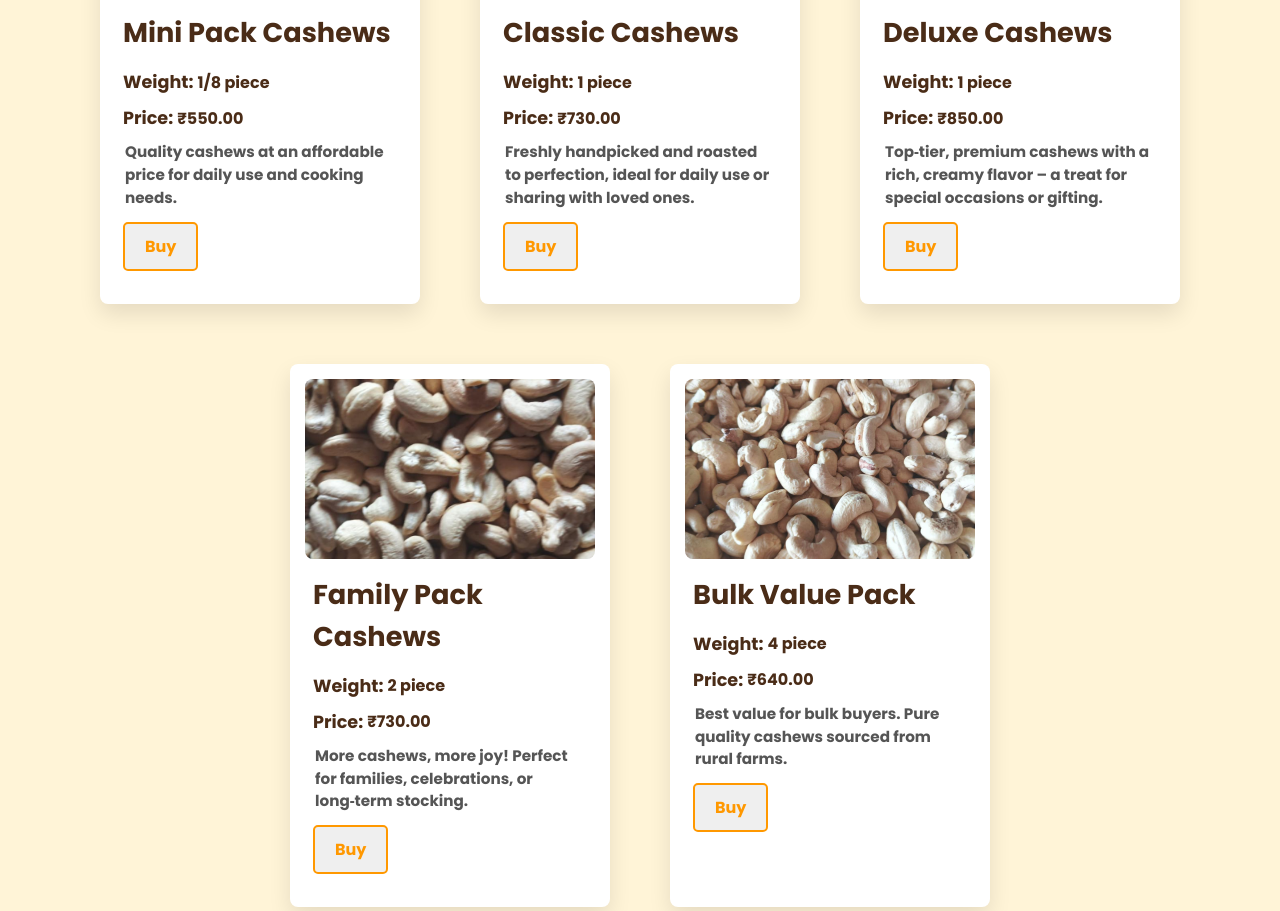
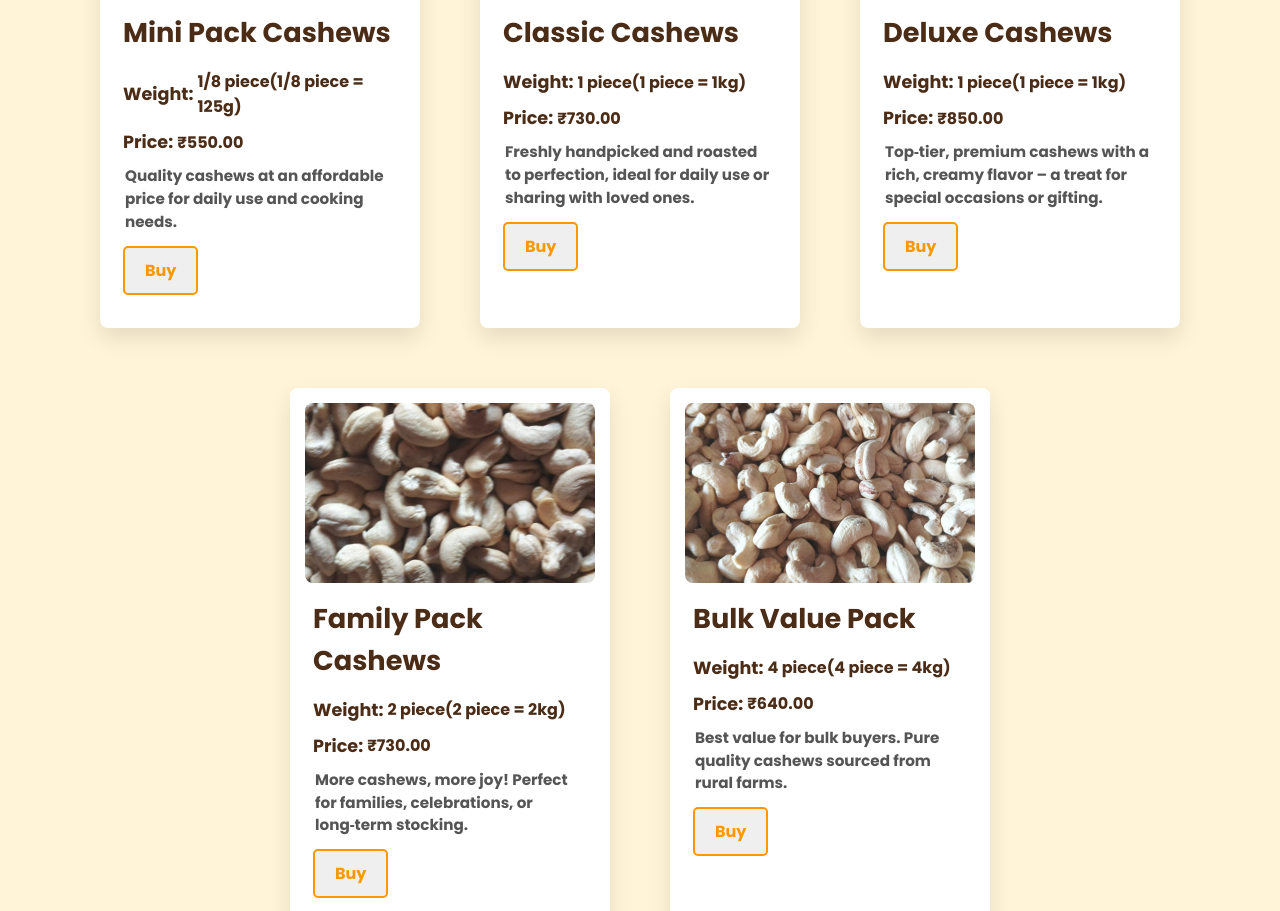
Before and after one commit to codeHariharan/GK_Cashews, a plain HTML site: page product.html in a window 1280 px wide. Shown: the part 847-1758 px from the top of the page. Drawn offline with Linux system fonts and the light colour scheme.

Commit message:
Updated commit

```diff
--- a/product.html
+++ b/product.html
@@ -86,7 +86,7 @@
 
     <div class="cc">
     <h3>Mini Pack Cashews</h3>
-  <div><span>Weight: </span> 1/8 piece</div>
+  <div><span>Weight: </span> 1/8 piece(1/8 piece = 125g)</div>
   <div><span>Price: </span> &#8377;550.00</div>
     <p>Quality cashews at an affordable price for daily use and cooking needs.</p>
     <button class="buy-button" onclick="buyProduct()">Buy</button>
@@ -97,7 +97,7 @@
     <img src="img3.jpg" alt="Classic Cashews" class="productImg" >
      <div class="cc">
     <h3>Classic Cashews</h3>
-    <div><span>Weight: </span> 1 piece</div>
+    <div><span>Weight: </span> 1 piece(1 piece = 1kg)</div>
   <div><span>Price: </span> &#8377;730.00</div>
     <p>Freshly handpicked and roasted to perfection, ideal for daily use or sharing with loved ones.</p>
     <button class="buy-button"onclick="buyProduct()">Buy</button>
@@ -107,7 +107,7 @@
     <img src="img3.jpg" alt="Deluxe Cashews" class="productImg" >
      <div class="cc">
     <h3>Deluxe Cashews</h3>
-    <div><span>Weight: </span> 1 piece</div>
+    <div><span>Weight: </span> 1 piece(1 piece = 1kg)</div>
   <div><span>Price: </span> &#8377;850.00</div>
     <p>Top‑tier, premium cashews with a rich, creamy flavor – a treat for special occasions or gifting.</p>
     <button class="buy-button"onclick="buyProduct()">Buy</button>
@@ -117,7 +117,7 @@
     <img src="img1.jpg" alt="Family Pack Cashews" class="productImg" >
      <div class="cc">
     <h3>Family Pack Cashews</h3>
-    <div><span>Weight: </span> 2 piece</div>
+    <div><span>Weight: </span> 2 piece(2 piece = 2kg)</div>
   <div><span>Price: </span> &#8377;730.00</div>
     <p>More cashews, more joy! Perfect for families, celebrations, or long‑term stocking.</p>
     <button class="buy-button"onclick="buyProduct()">Buy</button>
@@ -127,7 +127,7 @@
     <img src="img3.jpg" alt="Bulk Value Pack" class="productImg" >
      <div class="cc">
     <h3>Bulk Value Pack</h3>
-    <div><span>Weight: </span> 4 piece</div>
+    <div><span>Weight: </span> 4 piece(4 piece = 4kg)</div>
   <div><span>Price: </span> &#8377;640.00</div>
     <p>Best value for bulk buyers. Pure quality cashews sourced from rural farms.</p>
     <button class="buy-button"onclick="buyProduct()">Buy</button>
```
